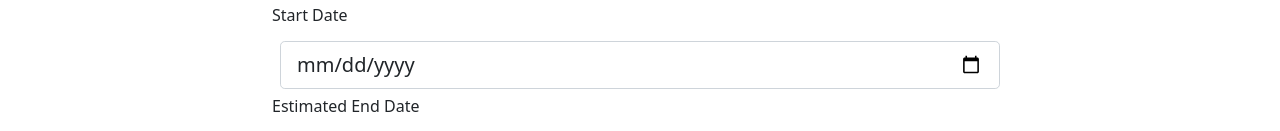
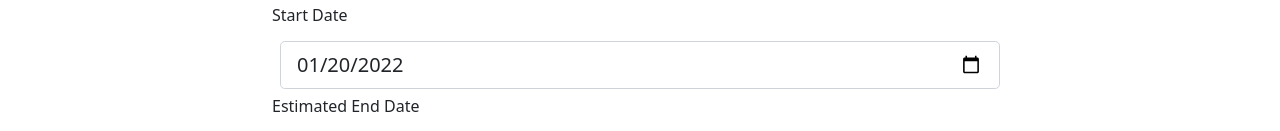
Before and after one commit to MajinPierce/ProjectManagementTool-Local, a React (Create React App) app in the folder project-management-tool-react/: page /addProject in a window 1280 px wide. Shown: the part 396-527 px from the top of the page. Built offline with nearby package versions, Linux system fonts and the light colour scheme.

Commit message:
front end date limitation and localization

```diff
--- a/project-management-tool-react/src/components/Project/AddProject.js
+++ b/project-management-tool-react/src/components/Project/AddProject.js
@@ -8,11 +8,13 @@ class AddProject extends Component {
   constructor() {
     super();
 
+    this.today = this.calculateLocalDate();
+
     this.state = {
       projectName: "",
       projectIdentifier: "",
       description: "",
-      startDate: "",
+      startDate: this.today,
       endDate: "",
       errors: {},
     };
@@ -27,6 +29,36 @@ class AddProject extends Component {
       this.setState({ errors: nextProps.errors });
     }
   }
+
+  calculateLocalDate() {
+    let date = new Date();
+    let thisLocale = Intl.DateTimeFormat().resolvedOptions().locale;
+    let thisTimeZone = Intl.DateTimeFormat().resolvedOptions().timeZone;
+    let formatter = new Intl.DateTimeFormat(thisLocale, {
+      year: "numeric",
+      month: "numeric",
+      day: "numeric",
+      timeZone: thisTimeZone,
+    });
+    let today = formatter.formatToParts(date);
+    if (today[2].value < "10") {
+      today[2].value = "0" + today[2].value;
+    }
+    if (today[0].value < "10") {
+      today[0].value = "0" + today[0].value;
+    }
+    let todayFormatted =
+      today[4].value + "-" + today[0].value + "-" + today[2].value;
+    return todayFormatted;
+  }
+
+  // calculateLocalDate() {
+  //   let thisLocale = Intl.DateTimeFormat().resolvedOptions().locale;
+  //   let thisTimeZone = Intl.DateTimeFormat().resolvedOptions().timeZone;
+  //   let d = new Date();
+  //   let today = d.toLocaleString(thisLocale, { timeZone: thisTimeZone });
+  //   return today.split(",")[0];
+  // }
 
   onChange(e) {
     this.setState({ [e.target.name]: e.target.value });
@@ -112,6 +144,7 @@ class AddProject extends Component {
                       type="date"
                       className="form-control form-control-lg"
                       name="startDate"
+                      min={this.today}
                       value={this.state.startDate}
                       onChange={this.onChange}
                     />
@@ -122,6 +155,7 @@ class AddProject extends Component {
                       type="date"
                       className="form-control form-control-lg"
                       name="endDate"
+                      min={this.state.startDate}
                       value={this.state.endDate}
                       onChange={this.onChange}
                     />
```
